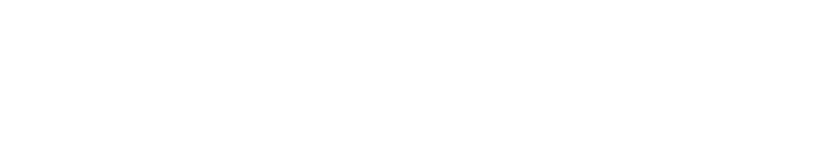
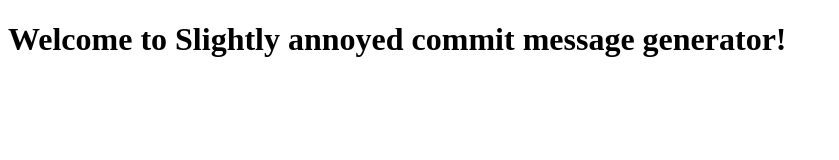
Before and after one commit to DigitalCyan/slightly-annoyed-commit-message-generator, a website: page public/index.html in a window 1280 px wide. Shown: the whole page, without its empty margins (0-839 px from the left). Drawn offline with Linux system fonts and the light colour scheme.

Commit message:
Added content to index.js

```diff
--- a/public/index.html
+++ b/public/index.html
@@ -3,9 +3,9 @@
 <head>
     <meta charset="UTF-8">
     <meta name="viewport" content="width=device-width, initial-scale=1.0">
-    <title>Document</title>
+    <title>Slightly annoyed commit message generator</title>
 </head>
 <body>
-
+    <h1>Welcome to Slightly annoyed commit message generator!</h1>
 </body>
 </html>
```
